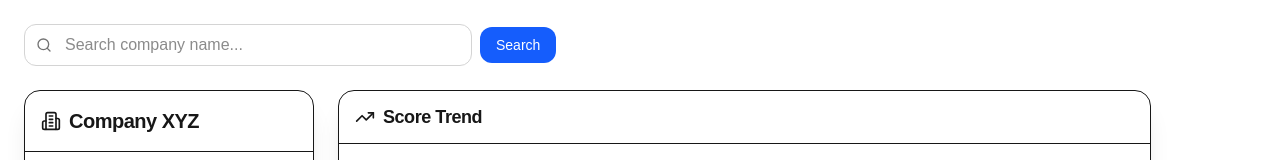
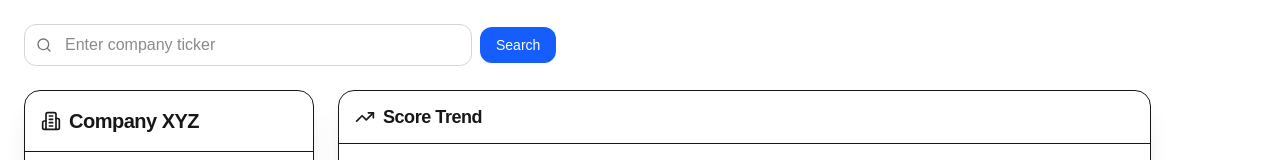
Before and after one commit to ritgit24/credtech_frontend, a Next.js app: page / in a window 1280 px wide. Shown: the top 160 px of the page. Built offline with nearby package versions, Linux system fonts and the light colour scheme.

Commit message:
fix : deployment

```diff
--- a/app/page.tsx
+++ b/app/page.tsx
@@ -1,220 +1,3 @@
-// "use client";
-// import { Card, CardContent, CardHeader, CardTitle } from "@/components/ui/Card";
-// import { Button } from "@/components/ui/Button";
-// import {
-//   LineChart,
-//   Line,
-//   XAxis,
-//   YAxis,
-//   Tooltip,
-//   ResponsiveContainer,
-//   BarChart,
-//   Bar,
-// } from "recharts";
-// import { TrendingUp, Building2, Search, Gauge } from "lucide-react";
-// import { useState } from "react";
-
-// export default function Dashboard() {
-//   // const [search, setSearch] = useState("");
-//   // const [company, setCompany] = useState("Company XYZ");
-//   // const [predictedRating, setPredictedRating] = useState<number | null>(null);
-//   // const [ratingLabel, setRatingLabel] = useState("");
-//   // const [confidence, setConfidence] = useState<number | null>(null);
-//   // const [trendData, setTrendData] = useState<any[]>([]);
-//   // const [featureData, setFeatureData] = useState<any[]>([]);
-//   // // const [topFeatureData, setTopFeatureData] = useState<any[]>([]);
-//   // const [snapshot, setSnapshot] = useState<any | null>(null);
-//   // const [message, setMessage] = useState("");
-//   type Trend = {
-//   date: string;
-//   score: number;
-//   confidence: number;
-// };
-
-// type Feature = {
-//   feature: string;
-//   importance: number;
-//   contribution?: number;
-// };
-
-// const [search, setSearch] = useState<string>("");
-// const [company, setCompany] = useState<string>("Company XYZ");
-// const [predictedRating, setPredictedRating] = useState<number | null>(null);
-// const [ratingLabel, setRatingLabel] = useState<string>("");
-// const [confidence, setConfidence] = useState<number | null>(null);
-// const [trendData, setTrendData] = useState<Trend[]>([]);
-// const [featureData, setFeatureData] = useState<Feature[]>([]);
-// // const [topFeatureData, setTopFeatureData] = useState<Feature[]>([]);
-// const [snapshot, setSnapshot] = useState<Record<string, number> | null>(null);
-// const [message, setMessage] = useState<string>("");
-
-
-//   const handleSearch = async (e: React.FormEvent) => {
-//     e.preventDefault();
-//     try {
-//       const res = await fetch(
-//         `http://localhost:8000/company?symbol=${encodeURIComponent(search)}`
-//       );
-//       const data = await res.json();
-
-//       // --- Trend data ---
-//       const trend = (data.history || []).map((d: any) => ({
-//         date: d.date,
-//         score: d.predictedRating,
-//         confidence: d.confidence,
-//       }));
-
-//       // --- Latest top_features (for last day) ---
-//       const topFeatureData =
-//         data.history?.slice(-1)[0]?.top_features?.map((f: any) => ({
-//           feature: f.feature,
-//           contribution: f.contribution,
-//         })) || [];
-//      setFeatureData(topFeatureData);
-//       // console.log(topFeatureData);
-//       console.log(featureData);
-
-//       const snapshotObj = data.features || {};
-
-//       setCompany(data.symbol || "Unknown");
-//       setPredictedRating(data.history?.slice(-1)[0]?.predictedRating ?? null);
-//       setConfidence(data.history?.slice(-1)[0]?.confidence ?? null);
-//       setTrendData(trend);
-
-//       setSnapshot(snapshotObj);
-//       //
-//       // setTopFeatureData(topFeatures);
-
-//       setMessage("");
-//     } catch (err) {
-//       console.error(err);
-//       setMessage("Error talking to backend");
-//     }
-//   };
-
-//   return (
-//     <div className="p-6 grid grid-cols-12 gap-6">
-//       {/* Search Bar */}
-//       <div className="col-span-12">
-//         <form onSubmit={handleSearch} className="flex items-center gap-2">
-//           <div className="relative w-full max-w-md">
-//             <Search className="absolute left-3 top-1/2 -translate-y-1/2 text-neutral-500 w-4 h-4" />
-//             <input
-//               type="text"
-//               placeholder="Search company name..."
-//               value={search}
-//               onChange={(e) => setSearch(e.target.value)}
-//               className="w-full pl-10 pr-4 py-2 rounded-xl border border-neutral-300 dark:border-neutral-700 bg-white dark:bg-neutral-900 focus:outline-none focus:ring-2 focus:ring-blue-500"
-//             />
-//           </div>
-//           <Button type="submit" variant="default">
-//             Search
-//           </Button>
-//         </form>
-//         {message && <p className="text-red-500 mt-2">{message}</p>}
-//       </div>
-
-//       {/* Company Overview */}
-//       <Card className="col-span-3 shadow-xl rounded-2xl">
-//         <CardHeader>
-//           <CardTitle className="flex items-center gap-2 text-xl">
-//             <Building2 className="w-5 h-5" /> {company}
-//           </CardTitle>
-//         </CardHeader>
-//         <CardContent>
-//           <p className="text-4xl font-bold text-green-600">
-//             {predictedRating ?? "--"}
-//           </p>
-//           <p className="text-sm text-muted-foreground">Predicted Rating</p>
-//           <p className="text-xl font-semibold mt-2">{ratingLabel}</p>
-//           <p className="text-sm text-muted-foreground">
-//             Confidence: {confidence ? (confidence * 100).toFixed(1) + "%" : "--"}
-//           </p>
-//         </CardContent>
-//       </Card>
-
-//       {/* Score Trend */}
-//       <Card className="col-span-8 shadow-xl rounded-2xl">
-//         <CardHeader>
-//           <CardTitle className="flex items-center gap-2">
-//             <TrendingUp className="w-5 h-5" /> Score Trend
-//           </CardTitle>
-//         </CardHeader>
-//         <CardContent className="h-64">
-//           <ResponsiveContainer width="100%" height="100%">
-//             <LineChart data={trendData}>
-//               <XAxis dataKey="date" />
-//               <YAxis />
-//               <Tooltip />
-//               <Line
-//                 type="monotone"
-//                 dataKey="score"
-//                 stroke="#16a34a"
-//                 strokeWidth={2}
-//               />
-//             </LineChart>
-//           </ResponsiveContainer>
-//         </CardContent>
-//       </Card>
-
-//  <Card className="col-span-6 shadow-xl rounded-2xl ">
-//   <CardHeader>
-//     <CardTitle>Feature Contributions</CardTitle>
-//   </CardHeader>
-//   <CardContent className="h-64 text-lg">
-//     <ResponsiveContainer width="100%" height="100%">
-//       <BarChart
-//         data={featureData}
-//         layout="vertical"
-//         margin={{ left: 120, right: 20, top: 20, bottom: 20 }}  >
-//         <XAxis type="number" />
-//         <YAxis
-//           type="category"
-//           dataKey="feature"
-//           tick={{ fontSize: 10 }}
-//           width={110}
-//           interval={0}
-//           className="font-medium text-base"
-//         />
-//         <Tooltip
-//           formatter={(value: number) => value.toFixed(4)}
-//           labelFormatter={(label) => `Feature: ${label}`}
-//         />
-//         <Bar dataKey="contribution" fill="#2563eb" radius={[4, 4, 0, 0]} />
-//       </BarChart>
-//     </ResponsiveContainer>
-//   </CardContent>
-// </Card>
-
-//       <Card className="col-span-12 shadow-xl rounded-2xl">
-//         <CardHeader>
-//           <CardTitle className="flex items-center gap-2">
-//             <Gauge className="w-5 h-5" /> Financial Snapshot
-//           </CardTitle>
-//         </CardHeader>
-//         <CardContent>
-//           {snapshot ? (
-//             <div className="grid grid-cols-3 gap-4 text-sm">
-//               {Object.entries(snapshot).map(([key, value]) => (
-//                 <div key={key} className="p-2 border rounded-lg">
-//                   <p className="font-medium">{key}</p>
-//                   <p className="text-muted-foreground">
-//                     {typeof value === "number"
-//                       ? value.toFixed(3)
-//                       : String(value)}
-//                   </p>
-//                 </div>
-//               ))}
-//             </div>
-//           ) : (
-//             <p className="text-muted-foreground">No snapshot available</p>
-//           )}
-//         </CardContent>
-//       </Card>
-//     </div>
-//   );
-// }
-
 "use client";
 import { Card, CardContent, CardHeader, CardTitle } from "@/components/ui/Card";
 import { Button } from "@/components/ui/Button";
@@ -256,26 +39,10 @@ export default function Dashboard() {
     e.preventDefault();
     try {
       const res = await fetch(
-        `http://localhost:8000/company?symbol=${encodeURIComponent(search)}`
+        `https://my-backend-517338245513.asia-south1.run.app/company?symbol=${encodeURIComponent(search)}`
       );
       const data = await res.json();
 
-      // Trend data
-      // const trend: Trend[] = (data.history || []).map((d: any) => ({
-      //   date: d.date,
-      //   score: d.predictedRating,
-      //   confidence: d.confidence,
-      // }));
-
-      // // Feature contributions (use last history item or data.features)
-      // const features: Feature[] =
-      //   data.history?.slice(-1)[0]?.top_features?.map((f: any) => ({
-      //     feature: f.feature,
-      //     contribution: typeof f.contribution === "number" ? f.contribution : 0,
-      //   })) || Object.entries(data.features || {}).map(([key, val]) => ({
-      //     feature: key,
-      //     contribution: typeof val === "number" ? val : 0,
-      //   }));
 
       interface HistoryItem {
   date: string;
@@ -290,7 +57,6 @@ interface BackendData {
   features?: Record<string, number>;
 }
 
-// Inside your async function after fetching:
 
 // Trend data
 const trend: Trend[] = (data.history || []).map((d: HistoryItem) => ({
@@ -299,22 +65,13 @@ const trend: Trend[] = (data.history || []).map((d: HistoryItem) => ({
   confidence: d.confidence,
 }));
 
-// Feature contributions
-// const features: Feature[] =
-//   data.history?.slice(-1)[0]?.top_features?.map((f) => ({
-//     feature: f.feature,
-//     contribution: typeof f.contribution === "number" ? f.contribution : 0,
-//   })) || Object.entries(data.features || {}).map(([key, val]) => ({
-//     feature: key,
-//     contribution: typeof val === "number" ? val : 0,
-//   }));
 
 interface TopFeature {
   feature: string;
   contribution: number;
 }
 
-// Feature contributions (last history item or data.features)
+// this is Feature contributions (last history item or data.features)
 const features: Feature[] =
   data.history?.slice(-1)[0]?.top_features?.map((f: TopFeature) => ({
     feature: f.feature,
@@ -326,7 +83,7 @@ const features: Feature[] =
 
 
 
-      // Snapshot
+      // Snapshots
       const snapshotObj: Record<string, number> = data.features || {};
 
       setCompany(data.symbol || "Unknown");
@@ -351,7 +108,7 @@ const features: Feature[] =
             <Search className="absolute left-3 top-1/2 -translate-y-1/2 text-neutral-500 w-4 h-4" />
             <input
               type="text"
-              placeholder="Search company name..."
+              placeholder="Enter company ticker"
               value={search}
               onChange={(e) => setSearch(e.target.value)}
               className="w-full pl-10 pr-4 py-2 rounded-xl border border-neutral-300 dark:border-neutral-700 bg-white dark:bg-neutral-900 focus:outline-none focus:ring-2 focus:ring-blue-500"
@@ -362,7 +119,7 @@ const features: Feature[] =
         {message && <p className="text-red-500 mt-2">{message}</p>}
       </div>
 
-      {/* Company Overview */}
+
       <Card className="col-span-3 shadow-xl rounded-2xl">
         <CardHeader>
           <CardTitle className="flex items-center gap-2 text-xl">
@@ -399,7 +156,7 @@ const features: Feature[] =
         </CardContent>
       </Card>
 
-      {/* Feature Contributions */}
+      {/* this is feature Contributions */}
       <Card className="col-span-6 shadow-xl rounded-2xl">
         <CardHeader>
           <CardTitle>Feature Contributions</CardTitle>
@@ -426,28 +183,13 @@ const features: Feature[] =
         </CardContent>
       </Card>
 
-      {/* Snapshot */}
+      {/*these are financial snapshots*/}
       <Card className="col-span-12 shadow-xl rounded-2xl">
         <CardHeader>
           <CardTitle className="flex items-center gap-2">
             <Gauge className="w-5 h-5" /> Financial Snapshot
           </CardTitle>
         </CardHeader>
-        {/* <CardContent>
-          {snapshot ? (
-            <div className="grid grid-cols-3 gap-4 text-sm">
-              {Object.entries(snapshot).map(([key, value]) => (
-                <div key={key} className="p-2 border rounded-lg">
-                  <p className="font-medium">{key}</p>
-                  <p className="text-muted-foreground">{value.toFixed(3)}</p>
-                </div>
-              ))}
-            </div>
-          ) : (
-            <p className="text-muted-foreground">No snapshot available</p>
-          )}
-        </CardContent>
-         */}
          <CardContent>
   {snapshot ? (
     <div className="grid grid-cols-3 gap-4 text-sm">
```
Also changed, not shown: requirements.txt (added).
